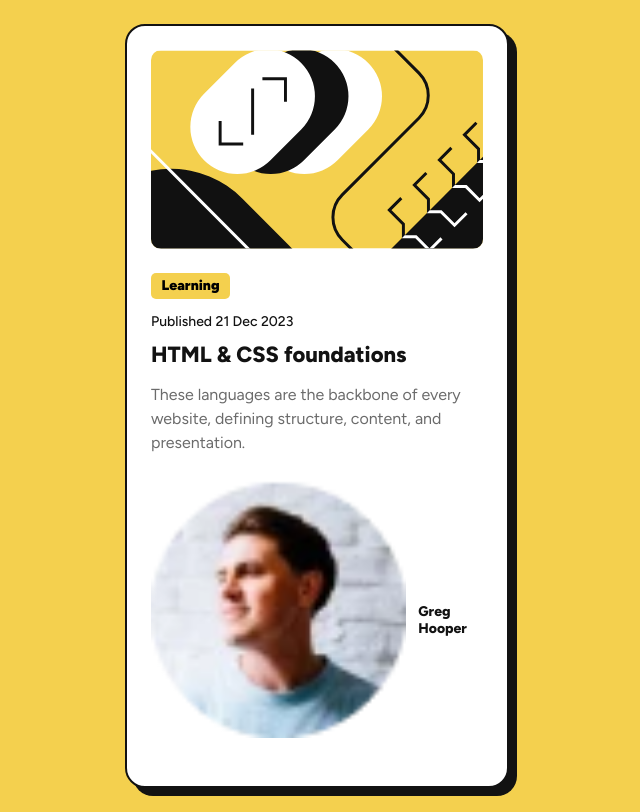
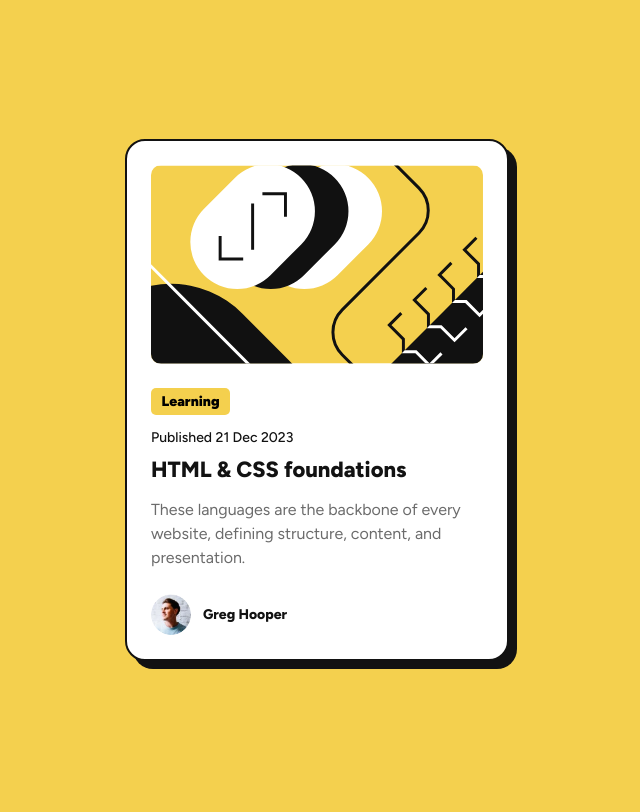
Before and after one commit to Ahmed-Ikrami/Blog-preview-card, a plain HTML site: page index.html in a window 1280 px wide. Shown: the whole page, without its empty margins (323-963 px from the left). Drawn offline with Linux system fonts and the light colour scheme; a web font is replaced by a local one.

Commit message:
Update CSS code

```diff
--- a/style.css
+++ b/style.css
@@ -47,7 +47,7 @@ body {
 }
 
 
-.card img:first-of-type {
+.img-holder img {
     width: 100%;
     border-radius: 10px;
     margin-bottom: 1.5em;
@@ -108,7 +108,7 @@ body {
 
 
 .publisher-info img {
-    width: 32px;
+    width: 40px;
     border-radius: 50%;
     margin-right: 12px;
 }
```
